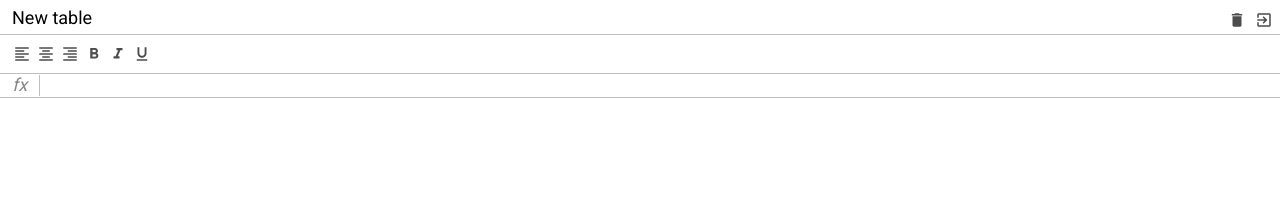
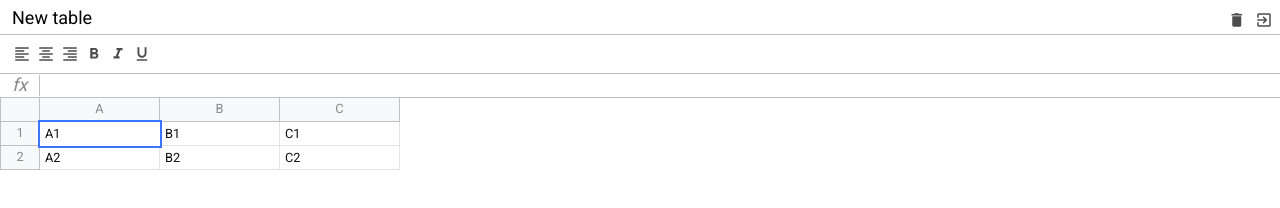
Before and after one commit to VitaliyInshakov/excel-javascript, a website built with webpack: page src/index.html in a window 1280 px wide. Built offline with nearby package versions, Linux system fonts and the light colour scheme.

Commit message:
table markup

```diff
--- a/src/index.html
+++ b/src/index.html
@@ -47,7 +47,42 @@
                 <div class="info">fx</div>
                 <div class="input" contenteditable spellcheck="false"></div>
             </div>
-            <div class="excel__table"></div>
+            <div class="excel__table">
+                <div class="row">
+                    <div class="row-info"></div>
+                    <div class="row-data">
+                        <div class="column">
+                            A
+                        </div>
+                        <div class="column">
+                            B
+                        </div>
+                        <div class="column">
+                            C
+                        </div>
+                    </div>
+                </div>
+                <div class="row">
+                    <div class="row-info">
+                        1
+                    </div>
+                    <div class="row-data">
+                        <div class="cell selected" contenteditable>A1</div>
+                        <div class="cell" contenteditable>B1</div>
+                        <div class="cell" contenteditable>C1</div>
+                    </div>
+                </div>
+                <div class="row">
+                    <div class="row-info">
+                        2
+                    </div>
+                    <div class="row-data">
+                        <div class="cell" contenteditable>A2</div>
+                        <div class="cell" contenteditable>B2</div>
+                        <div class="cell" contenteditable>C2</div>
+                    </div>
+                </div>
+            </div>
         </div>
     </div>
 </body>
--- a/src/styles/_variables.scss
+++ b/src/styles/_variables.scss
@@ -2,5 +2,7 @@ $header-height: 34px;
 $toolbar-height: 40px;
 $formula-height: 24px;
 $info-cell-width: 40px;
+$row-height: 24px;
+$cell-width: 120px;
 
 $border-color: #c0c0c0;
--- a/src/styles/index.scss
+++ b/src/styles/index.scss
@@ -20,4 +20,7 @@ body {
 .excel {
     position: relative;
     color: #888;
+    height: 100%;
+    max-width: 100%;
+    font-size: .8rem;
 }
--- a/src/styles/table.scss
+++ b/src/styles/table.scss
@@ -1,2 +1,65 @@
 @import "variables";
 @import "mixins";
+
+.excel__table {
+    position: absolute;
+    left: 0;
+    right: 0;
+    top: $header-height + $toolbar-height + $formula-height;
+    overflow-x: auto;
+    padding-bottom: 2px;
+
+    & .row {
+        display: flex;
+        flex-direction: row;
+        min-height: 20px;
+        height: $row-height;
+
+        &-info {
+            display: flex;
+            justify-content: center;
+            align-items: center;
+            min-width: $info-cell-width;
+            height: 100%;
+            border: 1px solid $border-color;
+            background-color: #f8f9fa;
+            border-top: none;
+        }
+
+        &-data {
+            display: flex;
+        }
+    }
+
+    & .column {
+        display: flex;
+        justify-content: center;
+        align-items: center;
+        background-color: #f8f9fa;
+        min-width: 40px;
+        width: $cell-width;
+        height: 100%;
+        border: 1px solid $border-color;
+        border-top: none;
+        border-left: none;
+    }
+
+    & .cell {
+        min-width: 40px;
+        padding: 5px;
+        width: $cell-width;
+        height: 100%;
+        border: 1px solid #e2e3e3;
+        border-top: none;
+        border-left: none;
+        color: #111;
+        white-space: nowrap;
+        outline: none;
+
+        &.selected {
+            border: none;
+            outline: 2px solid #3c74ff;
+            z-index: 2;
+        }
+    }
+}
```
